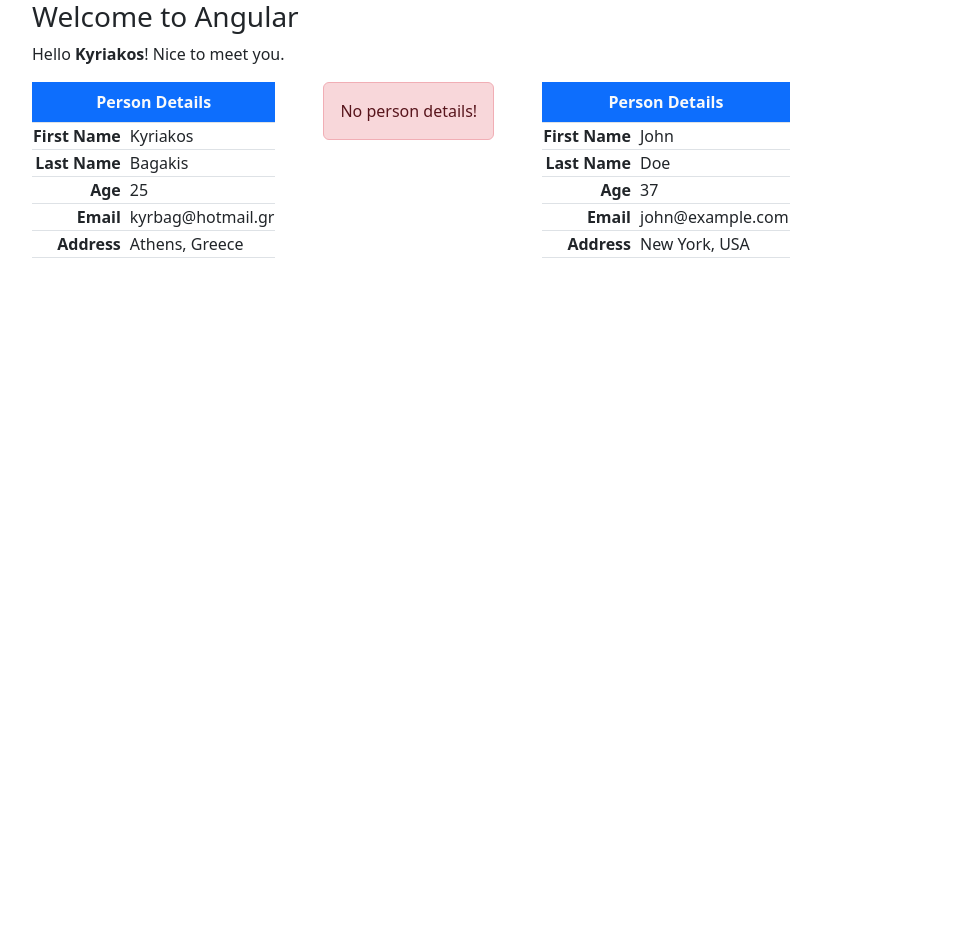
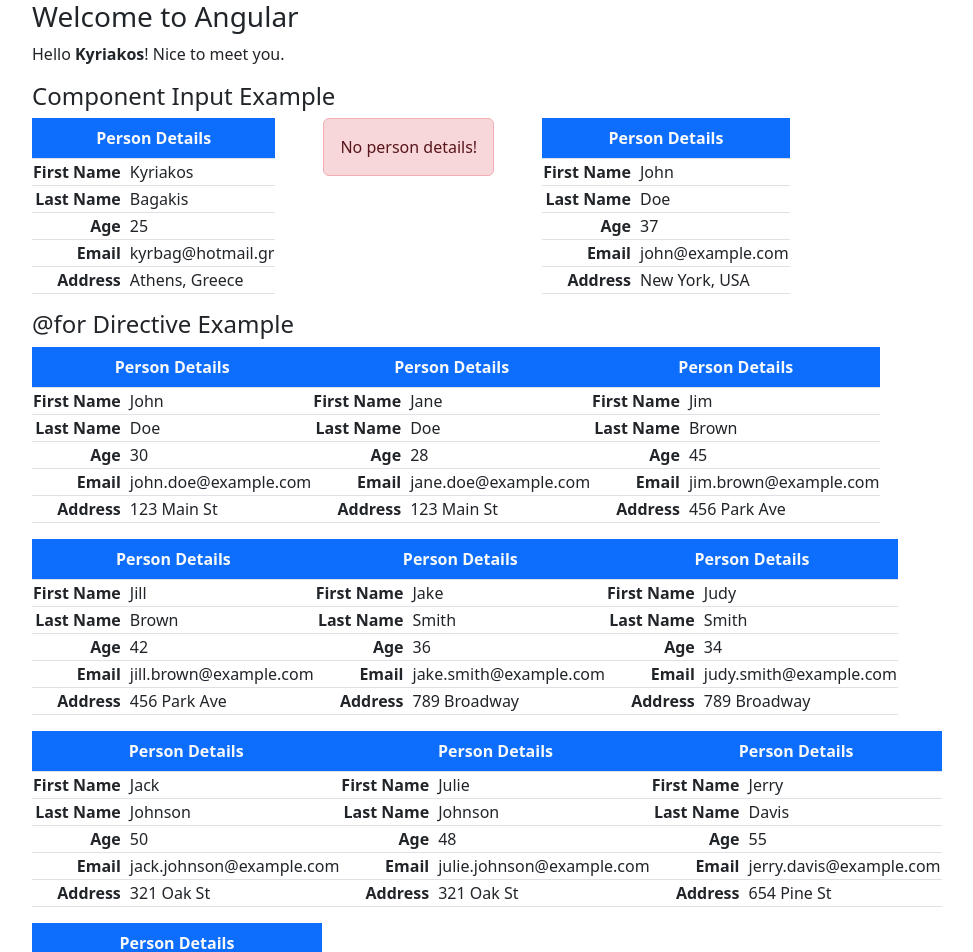
Before and after one commit to KyrBag/angular-introduction, an Angular app: page / in a window 1280 px wide. Shown: the top 952 px of the page, without its empty margins (50-1023 px from the left). Before the commit the page ends 800 px from the top, so only its background shows below. Built offline with nearby package versions, Linux system fonts and the light colour scheme.

Commit message:
@for directive

```diff
--- a/src/app/app.component.html
+++ b/src/app/app.component.html
@@ -1,5 +1,7 @@
 <div class="container">  <h3>Welcome to Angular</h3>
   <p>Hello <strong>{{ name }}</strong>! Nice to meet you.</p>
+
+  <h4>Component Input Example</h4>
 
  <div class="d-flex gap-5 text-nowrap">
   <app-person-table [person]="person0"></app-person-table>
@@ -7,4 +9,12 @@
   <app-person-table [person]="person1"></app-person-table>
 </div>
 
+<h4>{{'@for'}} Directive Example</h4>
+
+<div class="d-flex flex-wrap text-nowrap gap">
+  @for (user of users; track user) {
+    <app-person-table [person]="user"></app-person-table>
+  }
+</div>
+
   </div>
--- a/src/app/app.component.ts
+++ b/src/app/app.component.ts
@@ -1,5 +1,6 @@
 import { Component } from '@angular/core';
 import { PersonTableComponent } from './components/person-table/person-table.component';
+import { Person } from './shared/interfaces/person';
 
 @Component({
   selector: 'app-root',
@@ -27,4 +28,77 @@
     email: 'john@example.com',
     address: 'New York, USA'
   };
+
+  users: Person[] = [
+    {
+      givenName: 'John',
+      surName: 'Doe',
+      age: 30,
+      email: 'john.doe@example.com',
+      address: '123 Main St',
+    },
+    {
+      givenName: 'Jane',
+      surName: 'Doe',
+      age: 28,
+      email: 'jane.doe@example.com',
+      address: '123 Main St',
+    },
+    {
+      givenName: 'Jim',
+      surName: 'Brown',
+      age: 45,
+      email: 'jim.brown@example.com',
+      address: '456 Park Ave',
+    },
+    {
+      givenName: 'Jill',
+      surName: 'Brown',
+      age: 42,
+      email: 'jill.brown@example.com',
+      address: '456 Park Ave',
+    },
+    {
+      givenName: 'Jake',
+      surName: 'Smith',
+      age: 36,
+      email: 'jake.smith@example.com',
+      address: '789 Broadway',
+    },
+    {
+      givenName: 'Judy',
+      surName: 'Smith',
+      age: 34,
+      email: 'judy.smith@example.com',
+      address: '789 Broadway',
+    },
+    {
+      givenName: 'Jack',
+      surName: 'Johnson',
+      age: 50,
+      email: 'jack.johnson@example.com',
+      address: '321 Oak St',
+    },
+    {
+      givenName: 'Julie',
+      surName: 'Johnson',
+      age: 48,
+      email: 'julie.johnson@example.com',
+      address: '321 Oak St',
+    },
+    {
+      givenName: 'Jerry',
+      surName: 'Davis',
+      age: 55,
+      email: 'jerry.davis@example.com',
+      address: '654 Pine St',
+    },
+    {
+      givenName: 'June',
+      surName: 'Davis',
+      age: 53,
+      email: 'june.davis@example.com',
+      address: '654 Pine St',
+    },
+  ];
 }
--- a/src/app/components/person-table/person-table.component.html
+++ b/src/app/components/person-table/person-table.component.html
@@ -3,7 +3,7 @@
     No person details!
   </div>
 } @else {
-<table class="table table-bordered w-50">
+<table class="table table-bordered">
     <caption class="caption-top fw-bold bg-primary text-light text-center">
       Person Details
     </caption>
```
Also changed, not shown: 1 other file (tests, documents, lock files or other folders).
